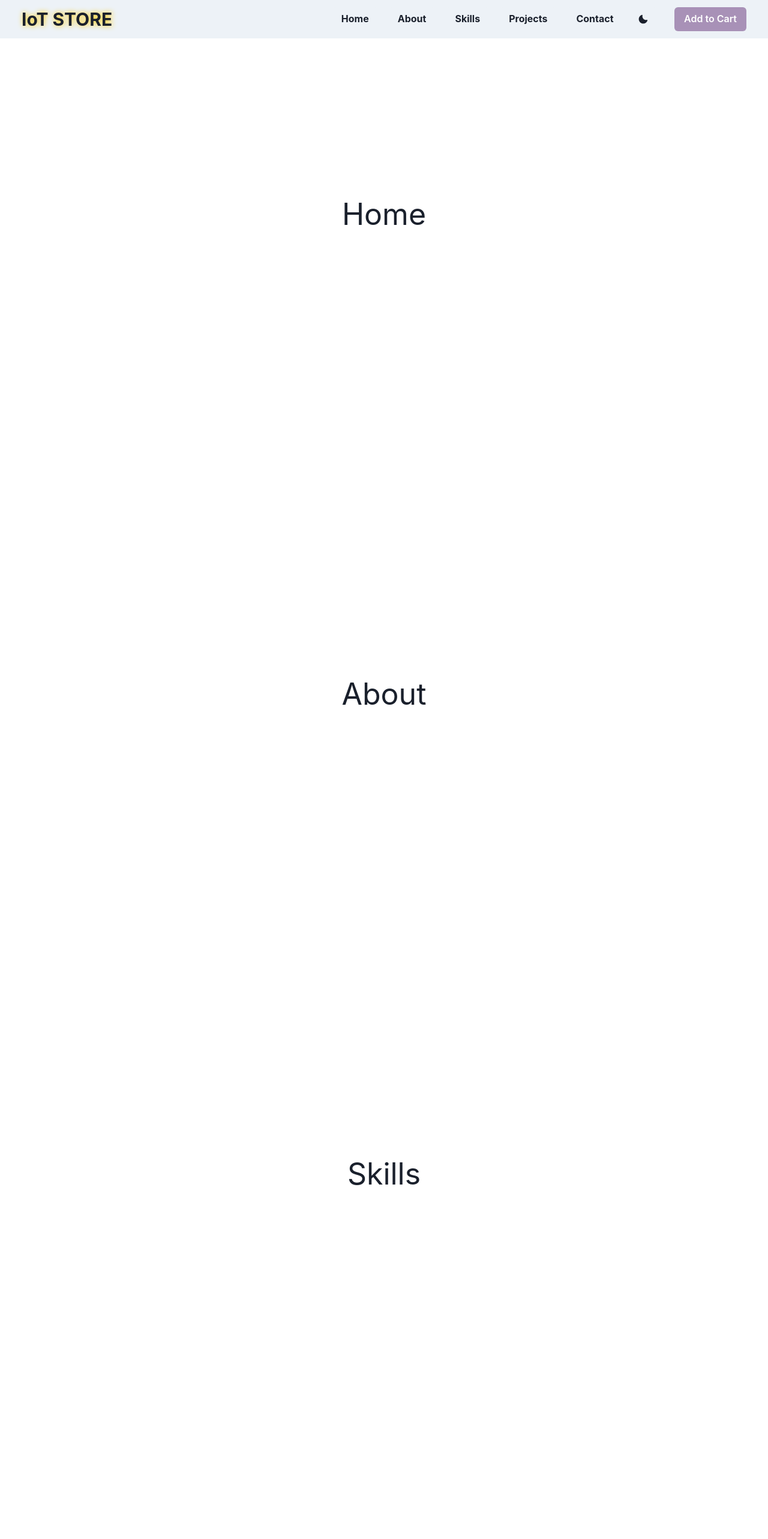
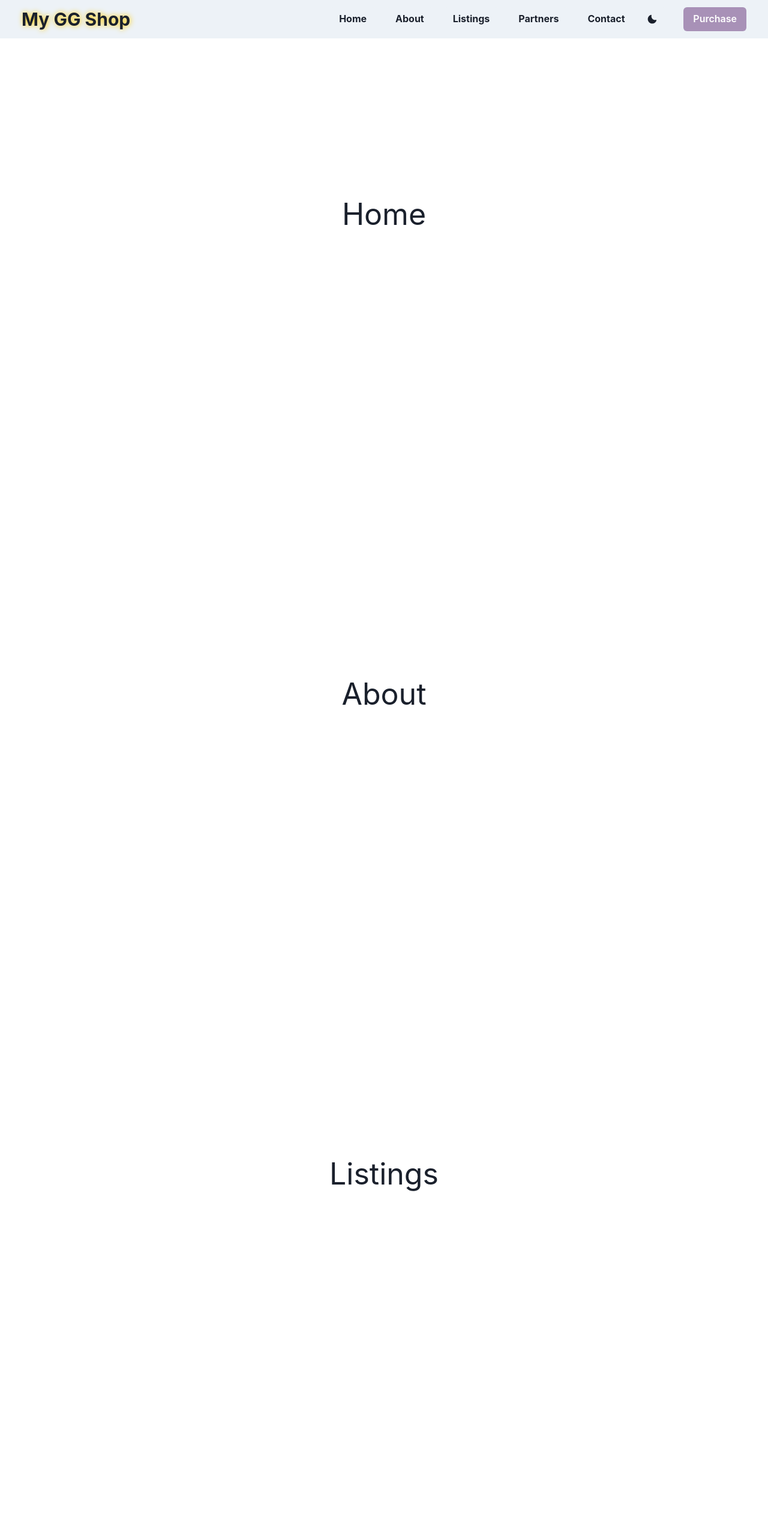
Before and after one commit to mauudev/meta_pixel_conversion_api, a React (Vite) app: page / in a window 1280 px wide. Shown: the top 2566 px of the page at 60% size. Built offline with nearby package versions, Linux system fonts and the light colour scheme.

Commit message:
update dependencies and refactors

```diff
--- a/package.json
+++ b/package.json
@@ -13,7 +13,8 @@
   },
   "dependencies": {
     "react": "^18.2.0",
-    "react-dom": "^18.2.0"
+    "react-dom": "^18.2.0",
+    "react-facebook-pixel": "^1.0.4"
   },
   "devDependencies": {
     "@chakra-ui/icon": "^3.2.0",
@@ -21,12 +22,13 @@
     "@chakra-ui/react": "^2.8.2",
     "@emotion/react": "^11.11.4",
     "@emotion/styled": "^11.11.5",
+    "@types/lodash": "^4.17.5",
+    "@types/prop-types": "^15.7.12",
     "@types/react": "^18.2.66",
     "@types/react-dom": "^18.2.22",
     "@typescript-eslint/eslint-plugin": "^7.2.0",
     "@typescript-eslint/parser": "^7.2.0",
     "@vitejs/plugin-react-swc": "^3.5.0",
-    "crypto": "^1.0.1",
     "eslint": "^8.57.0",
     "eslint-plugin-react-hooks": "^4.6.0",
     "eslint-plugin-react-refresh": "^0.4.6",
--- a/src/App.tsx
+++ b/src/App.tsx
@@ -3,8 +3,8 @@ import Navbar from "./components/Navbar";
 import About from "./pages/About";
 import Contact from "./pages/Contact";
 import Home from "./pages/Home";
-import Skills from "./pages/Skiils";
-import Projects from "./pages/Projects";
+import Skills from "./pages/Listings";
+import Projects from "./pages/Partners";
 
 function App() {
   return (
--- a/src/components/Navbar.tsx
+++ b/src/components/Navbar.tsx
@@ -11,21 +11,30 @@ import {
   IconButton,
 } from "@chakra-ui/react";
 import { MoonIcon, SunIcon, HamburgerIcon, CloseIcon } from "@chakra-ui/icons";
+import ReactPixel from "react-facebook-pixel";
 import "./Navbar.css";
 
 export default function Navbar() {
   const { colorMode, toggleColorMode } = useColorMode();
   const { isOpen, onOpen, onClose } = useDisclosure();
 
+  ReactPixel.init("435714932594774");
+  ReactPixel.pageView();
+  ReactPixel.track("PageView");
+
   const onButtonClick = () => {
-    console.log("Button was clicked!");
+    ReactPixel.track("Purchase", {
+      value: 9.99,
+      currency: "USD",
+    });
+    console.log("Purchase was made!");
   };
 
   const navButtons = [
     { text: "Home", href: "#Home" },
     { text: "About", href: "#About" },
-    { text: "Skills", href: "#Skills" },
-    { text: "Projects", href: "#Projects" },
+    { text: "Listings", href: "#Listings" },
+    { text: "Partners", href: "#Partners" },
     { text: "Contact", href: "#Contact" },
   ];
 
@@ -39,7 +48,7 @@ export default function Navbar() {
               fontSize={{ base: "18px", md: "24px", lg: "30px" }}
               style={{ textShadow: "#FC0 1px 0 10px" }}
             >
-              IoT STORE
+              My GG Shop
             </Text>
           </HStack>
 
@@ -70,9 +79,7 @@ export default function Navbar() {
                 size={["sm", "md"]}
                 id="resumeBtn"
               >
-                <a href="#" target="_blank" download="#">
-                  Add to Cart
-                </a>
+                Purchase
               </Button>
             </Stack>
           </Flex>
--- /dev/null
+++ b/src/pages/Listings.tsx
@@ -0,0 +1,9 @@
+const Listings = () => {
+  return (
+    <div id="Listings" style={{ height: "800px" }}>
+      <h1 style={{ fontSize: "50px", padding: "20%" }}>Listings</h1>
+    </div>
+  );
+};
+
+export default Listings;
--- /dev/null
+++ b/src/pages/Partners.tsx
@@ -0,0 +1,9 @@
+const Partners = () => {
+  return (
+    <div id="Partners" style={{ height: "800px" }}>
+      <h1 style={{ fontSize: "50px", padding: "20%" }}>Partners</h1>
+    </div>
+  );
+};
+
+export default Partners;
--- a/src/pages/Projects.tsx
+++ /dev/null
@@ -1,9 +0,0 @@
-const Projects = () => {
-  return (
-    <div id="Projects" style={{ height: "800px" }}>
-      <h1 style={{ fontSize: "50px", padding: "20%" }}>Projects</h1>
-    </div>
-  );
-};
-
-export default Projects;
--- a/src/pages/Skiils.tsx
+++ /dev/null
@@ -1,9 +0,0 @@
-const Skills = () => {
-  return (
-    <div id="Skills" style={{ height: "800px" }}>
-      <h1 style={{ fontSize: "50px", padding: "20%" }}>Skills</h1>
-    </div>
-  );
-};
-
-export default Skills;
```
Also changed, not shown: tmp/other.js (+10 -3 lines), 1 other file (tests, documents, lock files or other folders).
